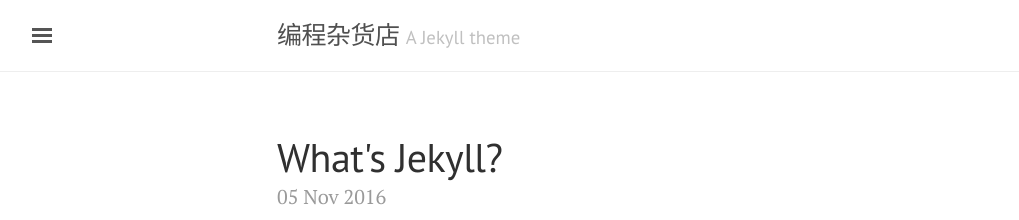
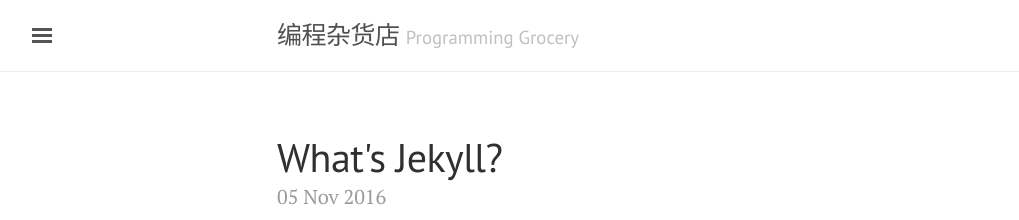
Before and after one commit to gentcys/gentcys.github.io, a Jekyll site: the page built from index.html, in a window 1280 px wide and 900 px high. Shown: the top 220 px of the window, without its empty margins (3-1022 px from the left). Built offline with Jekyll 4.4.1, drawn with Linux system fonts in a browser that asks for light colours; the list of posts is cut into pages by our own code.

Commit message:
Change blog description

```diff
--- a/_config.yml
+++ b/_config.yml
@@ -6,8 +6,8 @@ relative_permalinks: false
 
 # Setup
 title:               编程杂货店
-tagline:             'A Jekyll theme'
-description:         'A reserved <a href="http://jekyllrb.com" target="_blank">Jekyll</a> theme that places the utmost gravity on content with a hidden drawer. Made by <a href="https://twitter.com/mdo" target="_blank">@mdo</a>.'
+tagline:             'Programming Grocery'
+description:         'A blog that stores my thought and idea. Made by <a href="https://github.com/gentcys" target="_blank">@gentcys</a>.'
 baseurl:             ''
 paginate:            5
 
```
